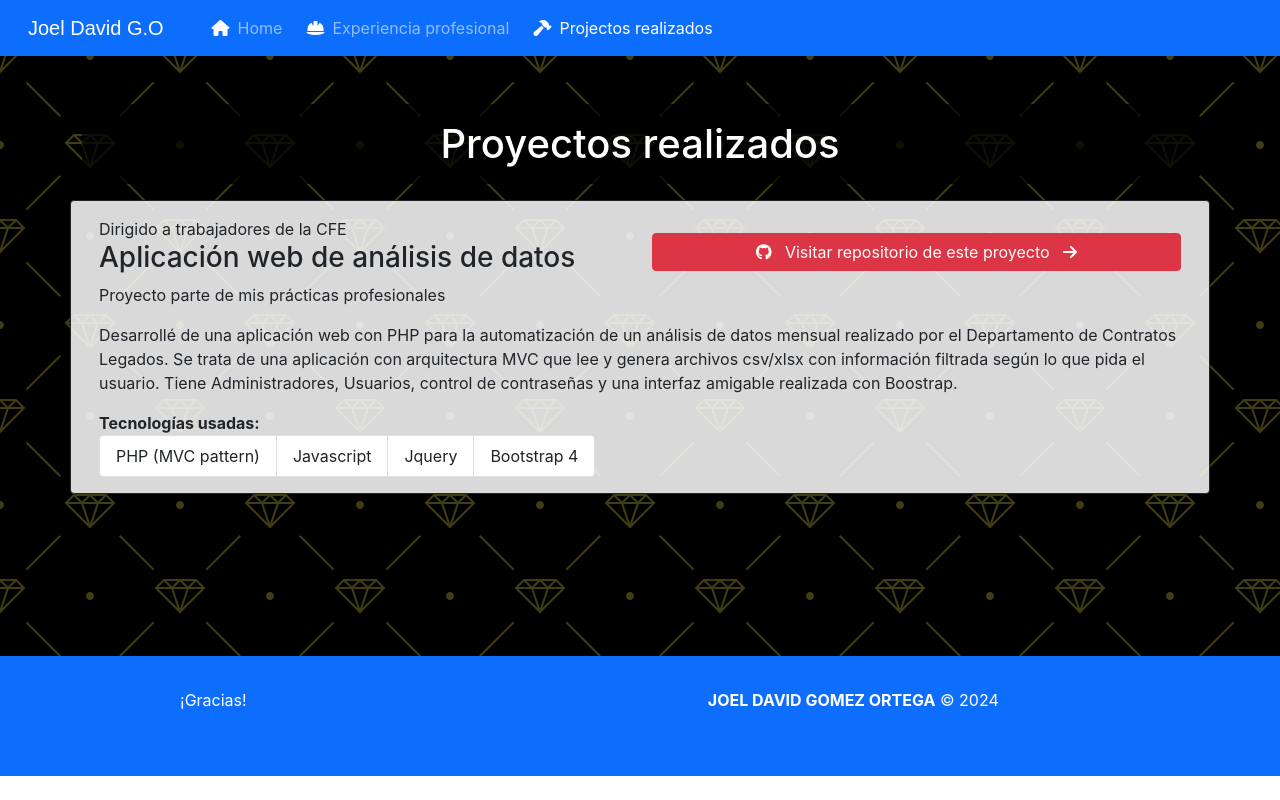
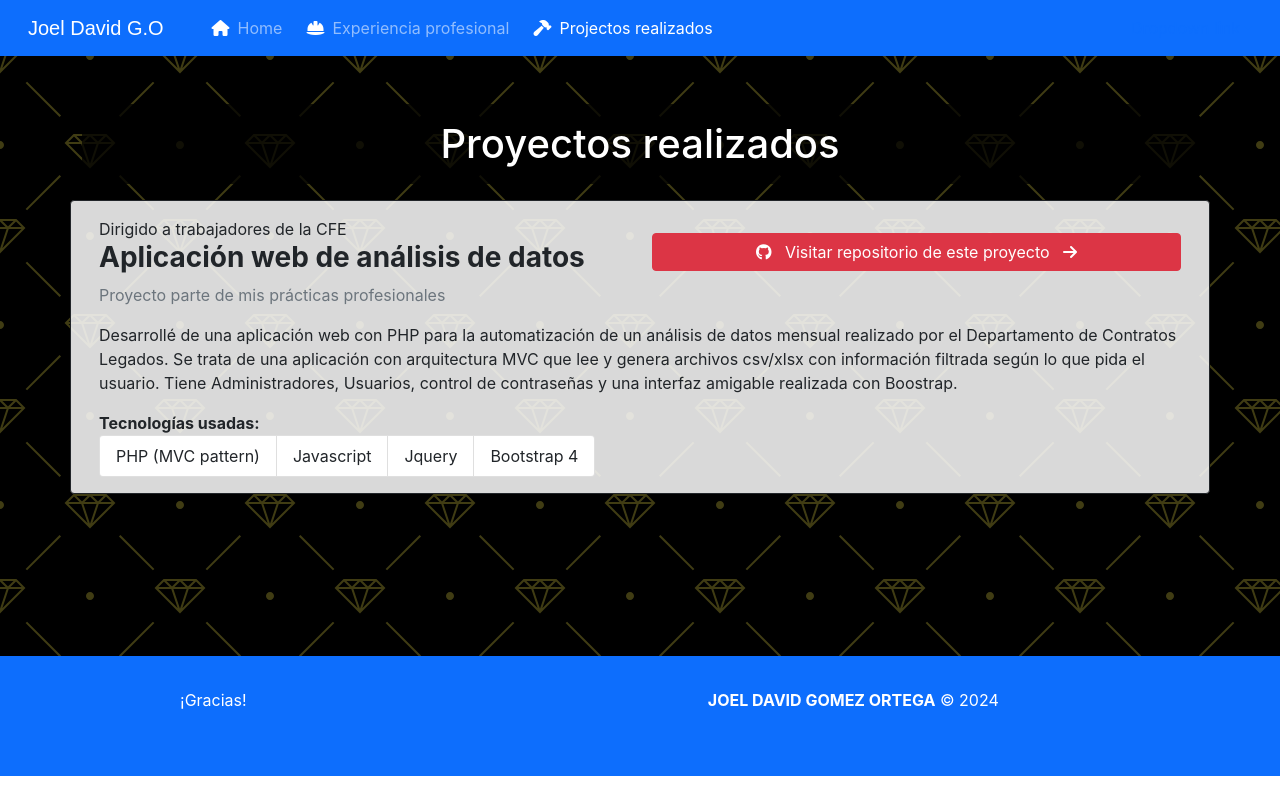
Before and after one commit to Davel99/resume, a React (Create React App) app: page /my-projects in a window 1280 px wide. Built offline with nearby package versions, Linux system fonts and the light colour scheme.

Commit message:
Added ProjectHeading component

```diff
--- a/src/pages/Projects.jsx
+++ b/src/pages/Projects.jsx
@@ -1,3 +1,4 @@
+import ProjectHeading from "./microcomponents/ProjectHeading"
 import RepoLink from "./microcomponents/RepoLink"
 
 const Projects = () => {
@@ -6,9 +7,10 @@ const Projects = () => {
             <h1 className="text-center py-3 bg-semid">Proyectos realizados</h1>
             <div className="row border border-dark rounded bg-semil text-dark p-3 my-3">
                 <div className="col-md-6">
-                    <span>Dirigido a trabajadores de la CFE</span>
-                    <h3>Aplicación web de análisis de datos</h3>
-                    <span>Proyecto parte de mis prácticas profesionales</span>
+                    <ProjectHeading
+                    to="Dirigido a trabajadores de la CFE"
+                    title="Aplicación web de análisis de datos"
+                    source="Proyecto parte de mis prácticas profesionales"/>
                 </div>
                 <div className="col-md-6">
                     <div className="my-3">
--- /dev/null
+++ b/src/pages/microcomponents/ProjectHeading.jsx
@@ -0,0 +1,11 @@
+const ProjectHeading = ({ to, title, source }) => {
+    return (
+        <>
+            <span>{to}</span>
+            <h3 className="fw-bold">{title}</h3>
+            <span className="text-secondary">{source}</span>
+        </>
+    )
+}
+
+export default ProjectHeading
```
